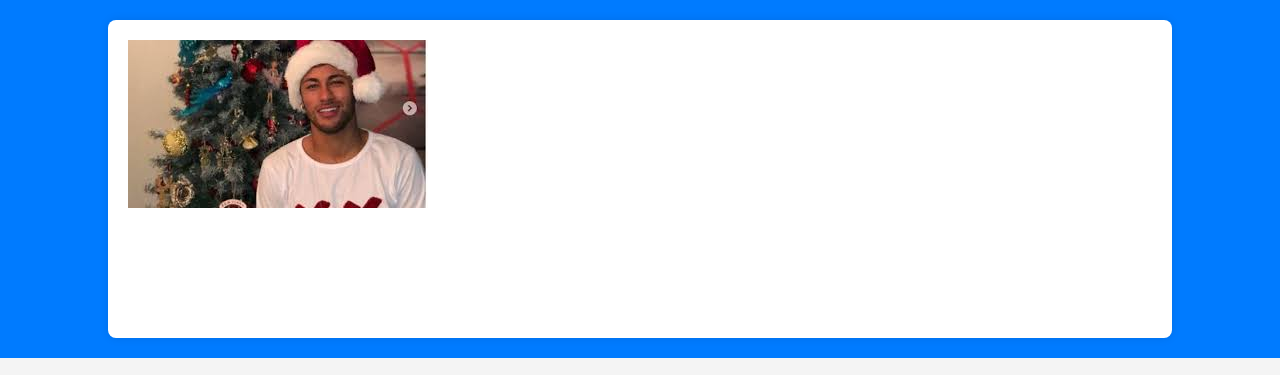
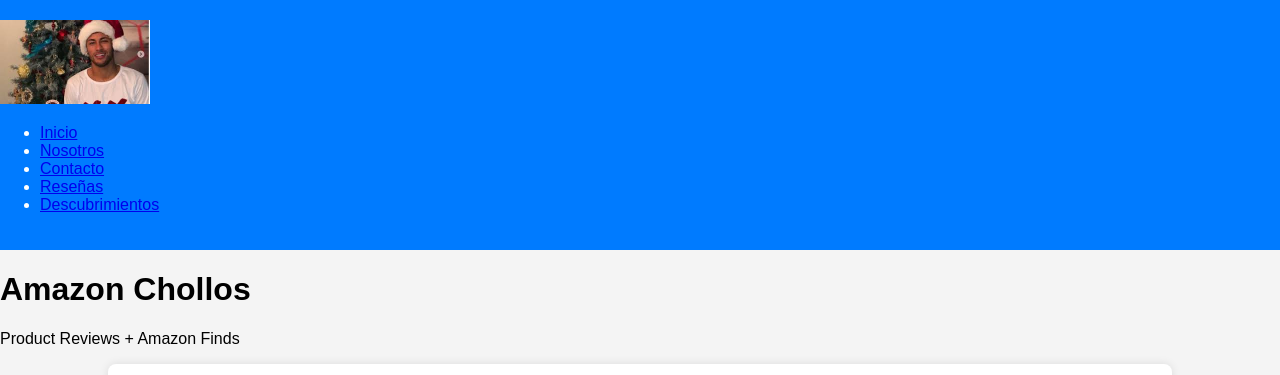
Before and after one commit to skantrek/amazon_chollos, a plain HTML site: page index.html in a window 1280 px wide. Shown: the top 375 px of the page. Drawn offline with Linux system fonts and the light colour scheme.

Commit message:
index.html

```diff
--- a/index.html
+++ b/index.html
@@ -7,19 +7,28 @@
     <link rel="stylesheet" href="styles.css">
 </head>
 <body>
-    <header>
-        <div class="container">
+    <header class="header">
         <div class="logo">
             <img src="logo.png" alt="Amazon Chollos">
         </div>
-            <div class="subtitle">Product Reviews + Amazon Finds</div>
+        <nav class="navigation">
+            <ul>
+                <li><a href="#home">Inicio</a></li>
+                <li><a href="#about">Nosotros</a></li>
+                <li><a href="#contact">Contacto</a></li>
+                <li><a href="#reviews">Reseñas</a></li>
+                <li><a href="#finds">Descubrimientos</a></li>
+            </ul>
+        </nav>
+    </header>
+    <div class="hero">
+        <h1>Amazon Chollos</h1>
+        <p>Product Reviews + Amazon Finds</p>
+    </div>
+    <div class="container">
         <div class="description">
             <p>Este sitio se especializa en reseñas de productos y descubrimientos en Amazon. Ganamos comisiones de afiliado por las compras que califican.</p>
         </div>
-        </div>
-    </header>
-
-    <main>
         <div class="search-bar">
             <input type="text" id="searchInput" placeholder="Buscar productos..." />
             <button onclick="searchProducts()">Buscar</button>
@@ -27,18 +36,12 @@
         <div class="product-list" id="productList">
             <!-- Productos irán aquí -->
         </div>
-    </main>
-
-    <footer>
-        <div class="container">
         <div class="social-media">
             <a href="https://www.facebook.com/tuPagina" target="_blank">Facebook</a>
             <a href="https://www.twitter.com/tuPagina" target="_blank">Twitter</a>
             <a href="https://www.instagram.com/amazon_chollos_" target="_blank">Instagram</a>
         </div>
     </div>
-    </footer>
-
     <script src="script.js"></script>
 </body>
 </html>
```
Lines whose indentation alone changed are shown as unchanged.
